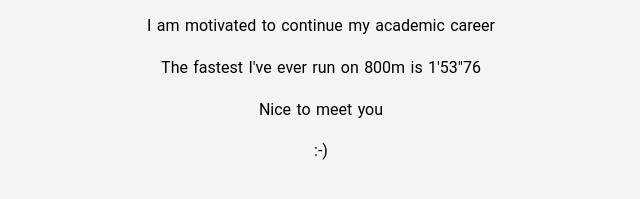
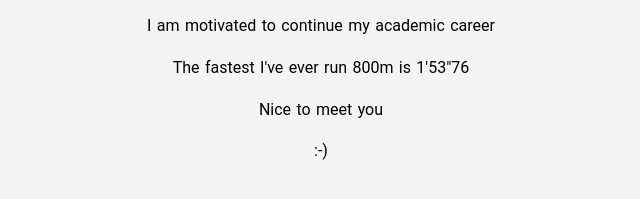
Before and after one commit to michieldevydt/personal-website, a plain HTML site: page index.html in a window 1280 px wide. Shown: the part 369-568 px from the top of the page, 319-959 px from the left. Drawn offline with Linux system fonts and the light colour scheme; a web font is replaced by a local one.

Commit message:
Update index.html

```diff
--- a/index.html
+++ b/index.html
@@ -29,7 +29,7 @@
         <p>I am a PhD candidate in Social Sciences: Political Science at the University of Antwerp</p>
         <p>Data handling and rigourous statistical analysis make me happy</p>
         <p>I am motivated to continue my academic career</p>
-        <p>The fastest I've ever run on 800m is 1'53"76</p>
+        <p>The fastest I've ever run 800m is 1'53"76</p>
         <p>Nice to meet you</p>
         <p>:-)</p>
     </div>
```
